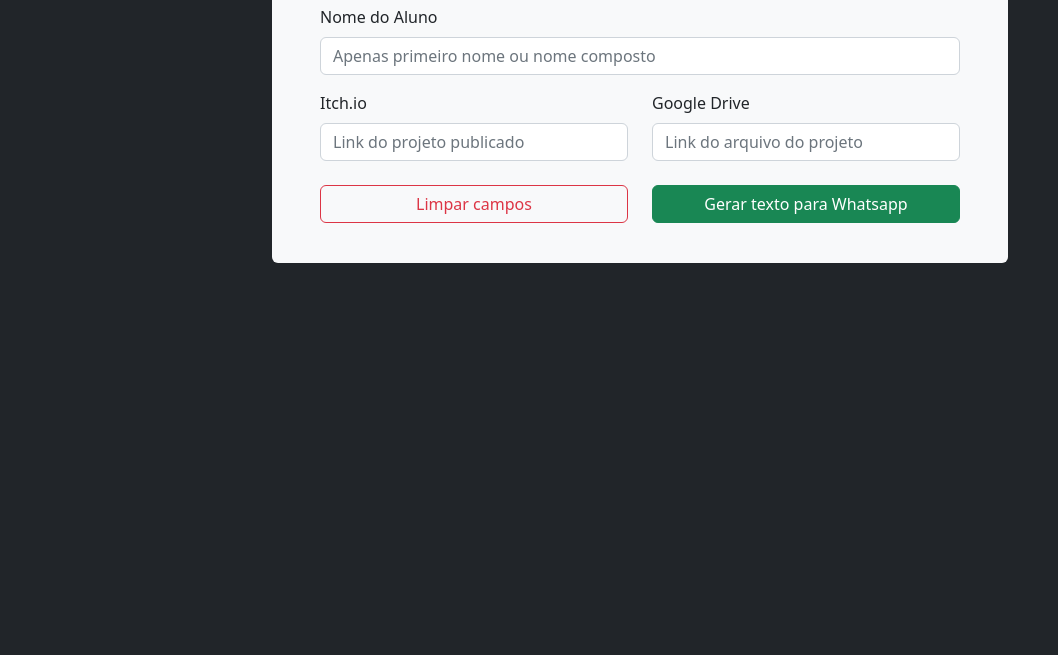
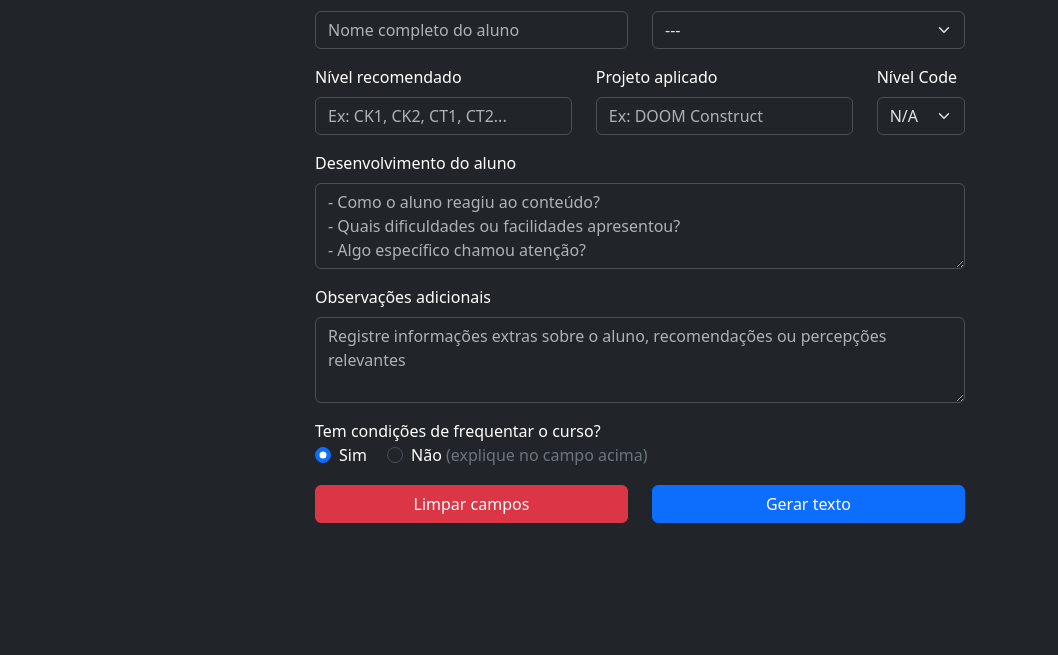
Before and after one commit to dannesx/feedback, a plain HTML site: page ae.html in a window 1280 px wide. Shown: the part 145-800 px from the top of the page, without its empty margins (0-1058 px from the left). Drawn offline with nearby package versions, Linux system fonts and the light colour scheme.

Commit message:
feat: adicionar arquivo de professores e nova funcionalidade de geração de texto

```diff
--- a/ae.html
+++ b/ae.html
@@ -1,8 +1,8 @@
 <!DOCTYPE html>
-<html lang="pt-br">
+<html lang="en">
   <head>
-		<meta charset="utf-8" />
-		<meta name="viewport" content="width=device-width, initial-scale=1" />
+    <meta charset="UTF-8" />
+    <meta name="viewport" content="width=device-width, initial-scale=1.0" />
     <title>Feedback - Aula Experimental</title>
 		<link
       rel="stylesheet"
@@ -18,84 +18,168 @@
       href="https://ctrlplay.com.br/wp-content/uploads/2021/05/cropped-favicon-192x192.png"
       sizes="192x192"
     />
+    <link
+      href="https://cdn.jsdelivr.net/npm/bootstrap@5.3.3/dist/css/bootstrap.min.css"
+      rel="stylesheet"
+      integrity="sha384-QWTKZyjpPEjISv5WaRU9OFeRpok6YctnYmDr5pNlyT2bRjXh0JMhjY6hW+ALEwIH"
+      crossorigin="anonymous"
+    />
+    <script src="js/ae.js" type="module" defer></script>
   </head>
-	<body class="bg-dark">
-		<div class="d-grid justify-content-start">
-			<a href="index.html" class="btn btn-link">Voltar ao Início</a>
+  <body class="container-lg bg-dark text-white" data-bs-theme="dark">
+    <header class="text-center my-4">
+      <h1>Aula Experimental ✨🚀</h1>
+    </header>
+
+    <form class="mx-auto" style="max-width: 650px">
+      <section class="row">
+        <div class="col-12 mb-1 d-flex justify-content-end">
+          <a href="index.html">Voltar</a>
         </div>
-		<main class="container-md">
-			<div class="row d-flex justify-content-center">
-				<div class="col-md-8 col-sm-10">
-					<form
-						class="mx-auto bg-light px-5 py-4 mt-3 mb-5 rounded form-switch"
-					>
-						<h1 class="mb-4 text-center">Aula Experimental ✨🚀</h1>
 
-						<div class="row mb-3">
-							<div class="col">
-								<label for="nome-aluno" class="form-label">Nome do Aluno</label>
+        <div class="col-12 col-md-6 mb-3">
+          <label for="aluno" class="form-label">Aluno</label>
           <input
             type="text"
-									name="nome-aluno"
-									id="nome-aluno"
+            name="aluno"
+            id="aluno"
             class="form-control"
-									placeholder="Apenas primeiro nome ou nome composto"
-								/>
-							</div>
-						</div>
-						<div class="row mb-4">
-							<div class="col-6">
-								<label for="itch-io" class="form-label">Itch.io</label>
-								<input
-									type="text"
-									name="itch-io"
-									id="itch-io"
-									class="form-control"
-									placeholder="Link do projeto publicado"
+            placeholder="Nome completo do aluno"
           />
         </div>
 
-							<div class="col-6">
-								<label for="google-drive" class="form-label"
-									>Google Drive</label
-								>
+        <div class="col-12 col-md-6 mb-3">
+          <label for="professor" class="form-label">Professor</label>
+          <select name="professor" id="professor" class="form-select">
+            <option selected>---</option>
+          </select>
+        </div>
+
+        <div class="col-12 col-md-5 mb-3">
+          <label class="form-label" for="nivel">Nível recomendado</label>
           <input
             type="text"
-									name="google-drive"
-									id="google-drive"
+            name="nivel"
+            id="nivel"
             class="form-control"
-									placeholder="Link do arquivo do projeto"
+            placeholder="Ex: CK1, CK2, CT1, CT2..."
           />
+        </div>
+
+        <div class="col-12 col-md-5 mb-3">
+          <label for="projeto" class="form-label">Projeto aplicado</label>
+          <input
+            type="text"
+            name="projeto"
+            id="projeto"
+            class="form-control"
+            placeholder="Ex: DOOM Construct"
+          />
+        </div>
+
+        <div class="col-12 col-md-2 mb-3">
+          <label for="code" class="form-label">Nível Code</label>
+          <select name="code" id="code" class="form-select">
+            <option selected>N/A</option>
+            <option value="1">1</option>
+            <option value="2">2</option>
+            <option value="3">3</option>
+            <option value="4">4</option>
+            <option value="5">5</option>
+            <option value="6">6</option>
+            <option value="7">7</option>
+            <option value="8">8</option>
+            <option value="9">9</option>
+            <option value="10">10</option>
+            <option value="11">11</option>
+            <option value="12">12</option>
+            <option value="13">13</option>
+            <option value="14">14</option>
+            <option value="15">15</option>
+            <option value="16">16</option>
+            <option value="17">17</option>
+            <option value="18">18</option>
+            <option value="19">19</option>
+            <option value="20">20</option>
+          </select>
+        </div>
+
+        <div class="col-12 mb-3">
+          <label for="desenvolvimento" class="form-label"
+            >Desenvolvimento do aluno</label
+          >
+          <textarea
+            class="form-control"
+            id="desenvolvimento"
+            name="desenvolvimento"
+            rows="3"
+            placeholder="- Como o aluno reagiu ao conteúdo?&#10;- Quais dificuldades ou facilidades apresentou?&#10;- Algo específico chamou atenção?"
+          ></textarea>
+        </div>
+
+        <div class="col-12 mb-3">
+          <label for="adicionais" class="form-label"
+            >Observações adicionais</label
+          >
+          <textarea
+            class="form-control"
+            id="adicionais"
+            name="adicionais"
+            rows="3"
+            placeholder="Registre informações extras sobre o aluno, recomendações ou percepções relevantes"
+          ></textarea>
+        </div>
+
+        <div class="col-12 mb-3">
+          <span class="form-label">Tem condições de frequentar o curso?</span>
+          <br />
+          <div class="form-check form-check-inline">
+            <input
+              type="radio"
+              name="condicoes"
+              id="Sim"
+              value="Sim"
+              class="form-check-input"
+              checked
+            />
+            <label for="Sim">Sim</label>
+          </div>
+
+          <div class="form-check form-check-inline">
+            <input
+              type="radio"
+              name="condicoes"
+              id="Não"
+              value="Não"
+              class="form-check-input"
+            />
+            <label for="Não"
+              >Não
+              <span class="text-secondary"
+                >(explique no campo acima)</span
+              ></label
+            >
           </div>
         </div>
 
-						<div class="row mb-3">
-							<div class="d-grid col-6">
-								<button
-									id="limpar-campos"
-									class="btn btn-outline-danger"
-									type="reset"
-								>
+        <div class="col-md-6 col-12 mb-3">
+          <button class="btn btn-danger w-100" type="reset">
             Limpar campos
           </button>
         </div>
-							<div class="d-grid col-6 mx-auto">
-								<button id="whatsapp" class="btn btn-success" type="button">
-									Gerar texto para Whatsapp
+
+        <div class="col-md-6 col-12 mb-3">
+          <button class="btn btn-primary w-100" id="gerar-texto" type="submit">
+            Gerar texto
           </button>
         </div>
-						</div>
+      </section>
     </form>
-				</div>
-			</div>
-		</main>
     <div
       class="alert alert-success position-fixed end-0 top-0 m-4 fade"
       role="alert"
     >
       Texto copiado para a área de transferência!
     </div>
-		<script type="module" src="js/ae.js"></script>
-		<script src="https://cdn.jsdelivr.net/npm/bootstrap@5.2.0-beta1/dist/js/bootstrap.bundle.min.js"></script>
   </body>
 </html>
--- /dev/null
+++ b/db/professores.json
@@ -0,0 +1,38 @@
+[
+  {
+    "id": 1,
+    "nome": "Andrew"
+  },
+  {
+    "id": 2,
+    "nome": "Daniel"
+  },
+  {
+    "id": 3,
+    "nome": "Ever"
+  },
+  {
+    "id": 4,
+    "nome": "Felipe"
+  },
+  {
+    "id": 5,
+    "nome": "Matheus"
+  },
+  {
+    "id": 6,
+    "nome": "Melissa"
+  },
+  {
+    "id": 7,
+    "nome": "Murilo"
+  },
+  {
+    "id": 8,
+    "nome": "Pietro"
+  },
+  {
+    "id": 9,
+    "nome": "Rodrigo"
+  }
+]
--- a/js/ae.js
+++ b/js/ae.js
@@ -1,17 +1,37 @@
-import getWhatsapp from './functions/getWhatsapp.js'
-import whatsappText from './modules/whatsappText.js'
+import aeText from './modules/aeText.js'
+let professores
 
-const whatsappBtn = document.querySelector('#whatsapp')
-const limparCamposBtn = document.querySelector('#limpar-campos')
+const gerarTextoBtn = document.querySelector('#gerar-texto')
+const professorInput = document.querySelector('#professor')
 const alert = document.querySelector('.alert')
+const form = document.querySelector('form')
 
-whatsappBtn.addEventListener('click', e => {
+form.addEventListener('submit', e => {
 	e.preventDefault()
-	let form = getWhatsapp()
+	const data = Object.fromEntries(new FormData(form).entries())
+	data.professor = professores.filter(
+		item => item.id == data.professor
+	)[0].nome
 
-	let text = whatsappText(form)
+	console.log(data)
+	let text = aeText(data)
 
 	navigator.clipboard.writeText(text)
 	alert.classList.add('show')
 	setTimeout(() => alert.classList.remove('show'), 2000)
 })
+
+window.addEventListener('DOMContentLoaded', async () => {
+	gerarTextoBtn.setAttribute('disabled', true)
+
+	professores = await fetch(`../db/professores.json`).then(res =>
+		res.json()
+	)
+
+	gerarTextoBtn.removeAttribute('disabled')
+
+	professores.map(
+		el =>
+			(professorInput.innerHTML += `<option value="${el.id}">${el.nome}</option>`)
+	)
+})
--- /dev/null
+++ b/js/modules/aeText.js
@@ -0,0 +1,27 @@
+export default function defaultText({
+  aluno,
+  professor,
+  nivel,
+  projeto,
+  code,
+  desenvolvimento,
+  adicionais,
+  condicoes
+}) {
+  return `⭐ 𝙍𝙚𝙨𝙪𝙢𝙤 𝙙𝙖 𝘼𝙪𝙡𝙖 𝙀𝙭𝙥𝙚𝙧𝙞𝙢𝙚𝙣𝙩𝙖𝙡 ⭐
+𝗔𝗹𝘂𝗻𝗼: ${aluno}
+𝗣𝗿𝗼𝗳𝗲𝘀𝘀𝗼𝗿: ${professor}
+𝗡𝗶́𝘃𝗲𝗹 𝗿𝗲𝗰𝗼𝗺𝗲𝗻𝗱𝗮𝗱𝗼: ${nivel}
+𝗖𝗼𝗱𝗲.𝗼𝗿𝗴: ${code}
+
+📝 𝗣𝗿𝗼𝗷𝗲𝘁𝗼 𝗱𝗲𝘀𝗲𝗻𝘃𝗼𝗹𝘃𝗶𝗱𝗼 𝗲𝗺 𝗮𝘂𝗹𝗮
+${projeto}
+
+📚 𝗗𝗲𝘀𝗲𝗻𝘃𝗼𝗹𝘃𝗶𝗺𝗲𝗻𝘁𝗼 𝗱𝗼 𝗮𝗹𝘂𝗻𝗼
+${desenvolvimento}
+
+📌 𝗜𝗻𝗳𝗼𝗿𝗺𝗮𝗰̧𝗼̃𝗲𝘀 𝗮𝗱𝗶𝗰𝗶𝗼𝗻𝗮𝗶𝘀
+${adicionais ? adicionais : 'Nenhuma informação adicional'}
+
+🔍 𝗣𝗼𝘀𝘀𝘂𝗶 𝗰𝗼𝗻𝗱𝗶𝗰̧𝗼̃𝗲𝘀 𝗱𝗲 𝗳𝗿𝗲𝗾𝘂𝗲𝗻𝘁𝗮𝗿 𝗼 𝗰𝘂𝗿𝘀𝗼? ${condicoes}`
+}
```
Also changed, not shown: index.html (+54 -79 lines), js/main.js (+2 -14 lines). Lines whose indentation alone changed are shown as unchanged.
